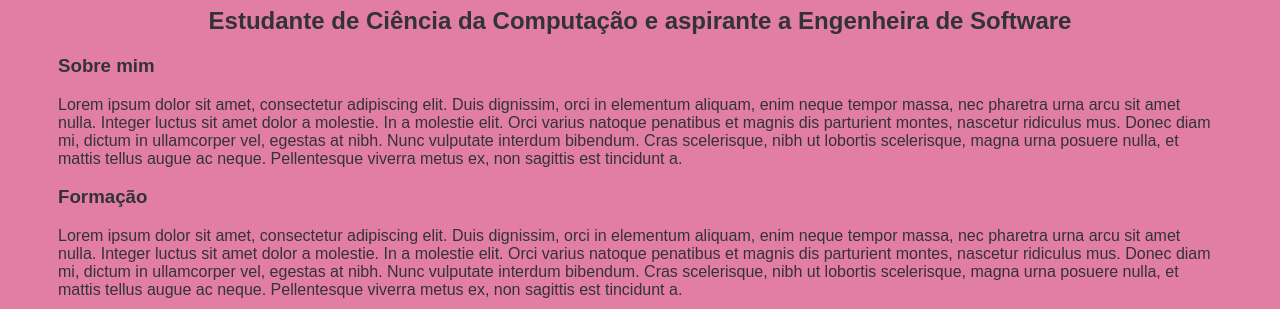
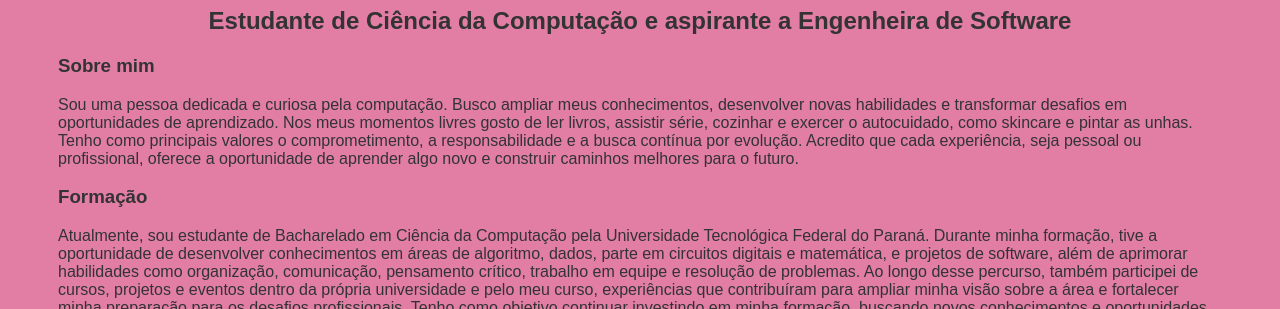
Before and after one commit to nicole-neves/meu-site-pessoal, a plain HTML site: page index.html in a window 1280 px wide. Shown: the part 377-686 px from the top of the page. Drawn offline with Linux system fonts and the light colour scheme.

Commit message:
Correção do texto

```diff
--- a/index.html
+++ b/index.html
@@ -13,10 +13,10 @@
                     <a href="index.html" > Sobre mim </a>
                 </li>
                 <li>
-                    <a href="index.html" > Projetos </a>
+                    <a href="project.html" > Projetos </a>
                 </li>
                 <li>
-                    <a href="index.html"> Contato </a>
+                    <a href="contact.html"> Contato </a>
                 </li>
             </ul>
         </nav>
@@ -32,39 +32,26 @@
             <section>
                 <h3>Sobre mim</h3>
                 <p>
-                    Lorem ipsum dolor sit amet, consectetur adipiscing
-                    elit. Duis dignissim, orci in elementum aliquam,
-                    enim neque tempor massa, nec pharetra urna arcu sit
-                    amet nulla. Integer luctus sit amet dolor a molestie.
-                    In a molestie elit. Orci varius natoque penatibus et
-                    magnis dis parturient montes, nascetur ridiculus mus.
-                    Donec diam mi, dictum in ullamcorper vel, egestas at
-                    nibh. Nunc vulputate interdum bibendum. Cras scelerisque, nibh ut lobortis scelerisque, magna urna
-                    posuere nulla, et mattis tellus augue ac neque.
-                    Pellentesque viverra metus ex, non sagittis est tincidunt a.
+                    Sou uma pessoa dedicada e curiosa pela computação. Busco ampliar meus conhecimentos, desenvolver novas habilidades e transformar desafios em oportunidades de aprendizado. Nos meus momentos livres gosto de ler livros, assistir série, cozinhar e exercer o autocuidado, como skincare e pintar as unhas.
+                    Tenho como principais valores o comprometimento, a responsabilidade e a busca contínua por evolução. Acredito que cada experiência, seja pessoal ou profissional, oferece a oportunidade de aprender algo novo e construir caminhos melhores para o futuro.
+
                 </p>
             </section>
             <section>
                 <h3>Formação</h3>
                 <p>
-                    Lorem ipsum dolor sit amet, consectetur adipiscing
-                    elit. Duis dignissim, orci in elementum aliquam,
-                    enim neque tempor massa, nec pharetra urna arcu sit
-                    amet nulla. Integer luctus sit amet dolor a molestie.
-                    In a molestie elit. Orci varius natoque penatibus et
-                    magnis dis parturient montes, nascetur ridiculus mus.
-                    Donec diam mi, dictum in ullamcorper vel, egestas at
-                    nibh. Nunc vulputate interdum bibendum. Cras scelerisque,
-                    nibh ut lobortis scelerisque, magna urna posuere nulla,
-                    et mattis tellus augue ac neque. Pellentesque viverra
-                    metus ex, non sagittis est tincidunt a.
+                    Atualmente, sou estudante de Bacharelado em Ciência da Computação pela Universidade Tecnológica Federal do Paraná. Durante minha formação, tive a oportunidade de desenvolver conhecimentos em áreas de algoritmo, dados, parte em circuitos digitais e matemática, e projetos de software, além de aprimorar habilidades como organização, comunicação, pensamento crítico, trabalho em equipe e resolução de problemas.
+                    Ao longo desse percurso, também participei de cursos, projetos e eventos dentro da própria universidade e pelo meu curso, experiências que contribuíram para ampliar minha visão sobre a área e fortalecer minha preparação para os desafios profissionais.
+                    Tenho como objetivo continuar investindo em minha formação, buscando novos conhecimentos e oportunidades que contribuam para meu crescimento e para a construção da minha carreira.
                 </p>
             </section>
         </main>
         <footer>
             <a href="https://github.com/nicole-neves" target="_blank" rel="noopener noreferrer">
-                <img src="./img/github-142-svgrepo-com.svg">
-                <p>Github</p>
+                <div class="center">
+                    <img src="./img/github-142-svgrepo-com.svg">
+                    <p>Github</p>
+                </div>
             </a>
         </footer>
     </div>
```
Also changed, not shown: project.html (+23 -6 lines).
